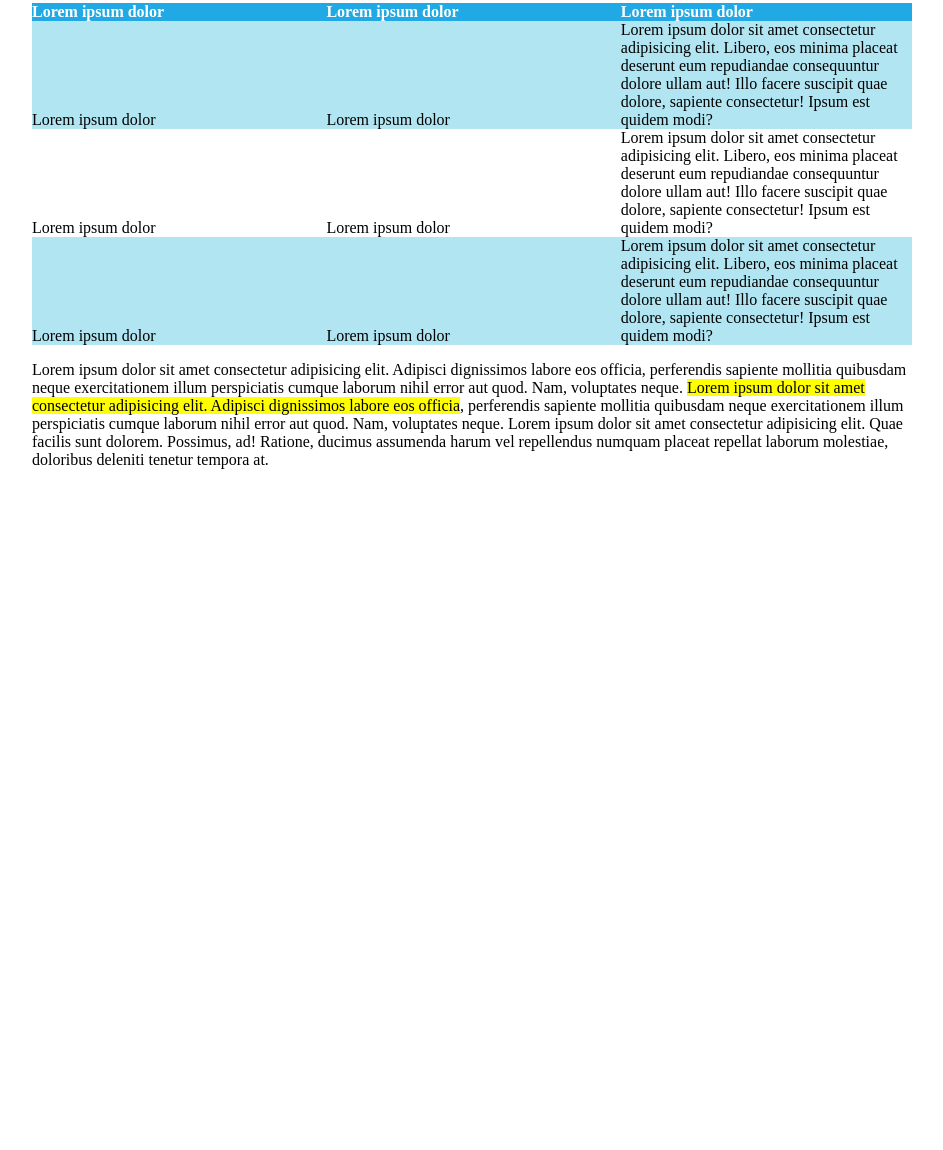
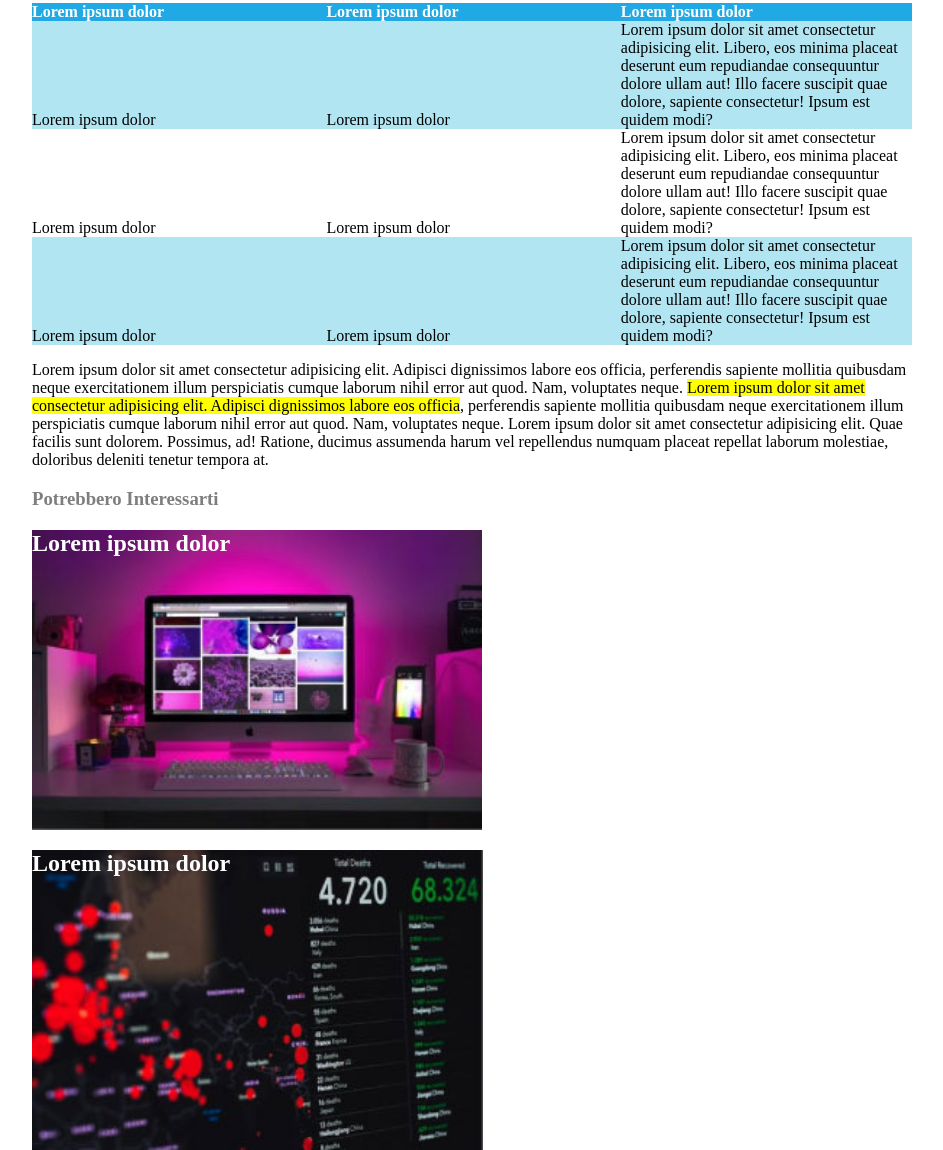
Before and after one commit to MarcoCocco/html-css-booleaner, a plain HTML site: page index.html in a window 1280 px wide. Shown: the part 1534-2684 px from the top of the page, without its empty margins (168-1111 px from the left). Before the commit the page ends 2019 px from the top, so only its background shows below. Drawn offline with Linux system fonts and the light colour scheme.

Commit message:
Aggiunto il Footer con relative immagini

```diff
--- a/css/style.css
+++ b/css/style.css
@@ -3,6 +3,10 @@ body {
 }
 
 main {
+    margin: 0px 200px 0px 200px;
+}
+
+footer {
     margin: 0px 200px 0px 200px;
 }
 
@@ -70,6 +74,22 @@ header {
     width: 33%;
 }
 
+.monitor {
+    background-image: url(/img/monitor.jpg);
+    background-size: contain;
+    height: 300px;
+    width: auto;
+    background-repeat: no-repeat;
+}
+
+.graph {
+    background-image: url(/img/graph.jpg);
+    background-size: contain;
+    height: 300px;
+    width: auto;
+    background-repeat: no-repeat;
+}
+
 
 
 
--- a/index.html
+++ b/index.html
@@ -114,6 +114,18 @@
     <!--/Main -->
 
     <!-- Footer -->
+    <footer>
+        <h3>Potrebbero Interessarti</h3>
+
+    <div class="monitor">
+        <h2 class="tw">Lorem ipsum dolor</h2>
+    </div>
+
+    <div class="graph">
+        <h2 class="tw">Lorem ipsum dolor</h2>
+    </div>
+
+    </footer>
 
     <!--/Footer -->
 
```
